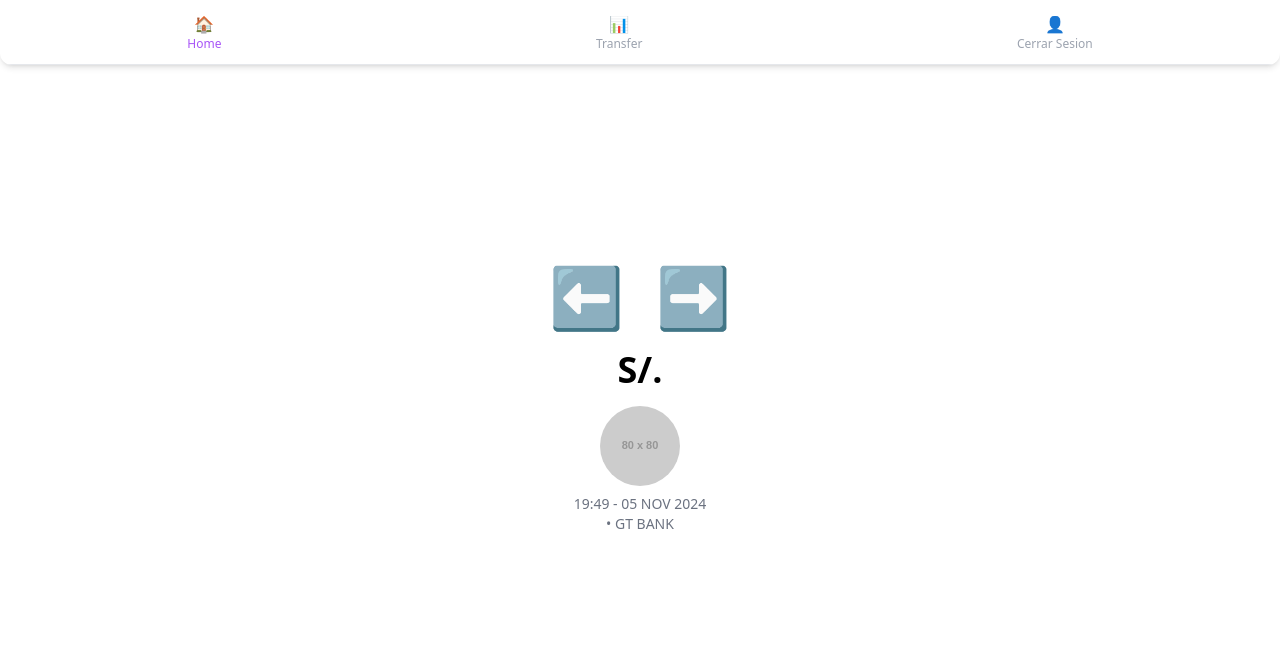
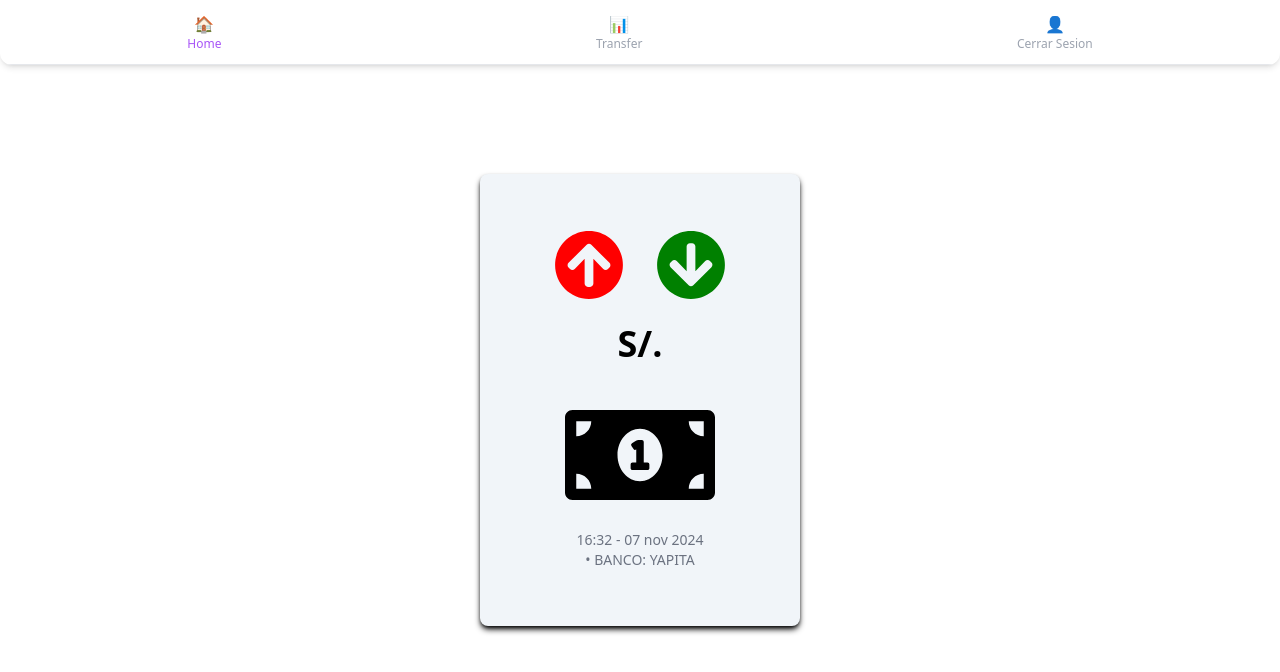
Before and after one commit to gian10carlos/so-frontend-web-app, a React (Create React App) app: page /transfer/voucher/1 in a window 1280 px wide. Shown: the top 672 px of the page. Built offline with nearby package versions, Linux system fonts and the light colour scheme; no server answers; sample sign-in values are in the browser's storage.

Commit message:
✨ feat(reniec): api reniec remove

```diff
--- a/src/app/domian/index.ts
+++ /dev/null
@@ -1 +0,0 @@
-export { ApiDniReniec } from './repository/ApiDniReniec';
--- a/src/app/domian/repository/ApiDniReniec.tsx
+++ /dev/null
@@ -1,20 +0,0 @@
-import axios from "axios";
-
-export class ApiDniReniec {
-    private token = process.env.REACT_APP_TOKEN_RENIEC;
-
-    public async verifyDni(dni: String) {
-
-        try {
-            const response = await axios.get(`https://apis.net.pe/consulta-dni-api/v2/reniec/dni?numero=${dni}`, {
-                headers: {
-                    'Authorization': `Bearer ${this.token}`,
-                }
-            });
-
-            return response.data;
-        } catch (error) {
-            throw new Error('');
-        }
-    }
-}
--- a/src/app/presentation/pages/auth/signup/page.tsx
+++ b/src/app/presentation/pages/auth/signup/page.tsx
@@ -3,7 +3,6 @@ import { CustomButton, CustomInput } from "../../../components";
 import { FaEye, FaEyeSlash } from 'react-icons/fa';
 import { Link } from "react-router-dom";
 import axiosIn from "../../../../api/axiosInstance";
-import { ApiDniReniec } from "../../../../domian";
 import Swal from "sweetalert2";
 
 export default function SignupPage() {
@@ -16,30 +15,6 @@ export default function SignupPage() {
   const [confirmPassword, setConfirmPassword] = useState<string>("");
   const [showPassword, setShowPassword] = useState<boolean>(false);
   const [showConfirmPassword, setShowConfirmPassword] = useState<boolean>(false);
-
-  const apiDniReniec = new ApiDniReniec();
-
-  const getApiDni = async () => {
-    try {
-      const fullname = await apiDniReniec.verifyDni(dni);
-      console.log("RETORNO DE API RENIEC");
-      console.log(fullname);
-      console.log(fullname['nombres']);
-      Swal.fire({
-        title: "Error",
-        text: "NOMBREEE: " + fullname['nombres'],
-        icon: "error",
-        timer: 1500
-      });
-    } catch (error) {
-      Swal.fire({
-        title: "Error",
-        text: "Intente mas tarde",
-        icon: "error",
-        timer: 1500
-      });
-    }
-  }
 
   const handleRegisterClick = async () => {
     let timerInterval: ReturnType<typeof setInterval>;
@@ -72,15 +47,10 @@ export default function SignupPage() {
         });
         return;
       }
-      await getApiDni();
-      const fullname = await apiDniReniec.verifyDni(dni);
-      const lastname: String = fullname['apellidoPaterno'] + fullname['apellidoMaterno']
 
       const date = new Date().toISOString().split('.')[0] + 'Z';
       const response = await axiosIn.post('/auth/register', {
         "dni": dni,
-        "first_name": fullname['nombres'],
-        "last_name": lastname,
         "code_identity": identifier,
         "card_number": cardNumber,
         "ccv": ccv,
--- a/src/app/presentation/pages/transfer/voucher/page.tsx
+++ b/src/app/presentation/pages/transfer/voucher/page.tsx
@@ -1,30 +1,41 @@
 import React, { Suspense } from 'react';
 import { useLocation } from 'react-router-dom';
 import { CustomLoading, CustomNavHeader } from '../../../components';
+import { FaArrowCircleDown, FaArrowCircleUp, FaMoneyBillAlt } from 'react-icons/fa';
 
 export default function VoucherPage() {
     const location = useLocation();
     const { dni, amount } = location.state || {};
+
+    const currentDate = new Date();
+    const formattedDate = currentDate.toLocaleDateString('es-ES', {
+        day: '2-digit',
+        month: 'short',
+        year: 'numeric',
+    });
+    const formattedTime = currentDate.toLocaleTimeString('es-ES', {
+        hour: '2-digit',
+        minute: '2-digit',
+    });
+
     return (
         <div className="flex flex-col items-center justify-center min-h-screen bg-white">
             <CustomNavHeader />
             <Suspense fallback={<CustomLoading />}>
-                <div className="flex space-x-8 mb-6">
-                    <div className="text-green-500 text-6xl">⬅️</div>
-                    <div className="text-red-500 text-6xl">➡️</div>
-                </div>
+                <div className='w-1/4 min-w-60 text-center bg-slate-100 py-14 rounded-lg shadow-md shadow-black'>
+                    <div className="flex w-full justify-center space-x-8 mb-6">
+                        <FaArrowCircleUp size={70} color='red' />
+                        <FaArrowCircleDown size={70} color='green' />
+                    </div>
 
-                <h1 className="text-4xl font-semibold mb-4">S/. {amount}</h1>
+                    <h1 className="text-4xl font-semibold mb-4">S/. {amount}</h1>
 
-                <div className="flex flex-col items-center">
-                    <img
-                        src="https://via.placeholder.com/80"
-                        alt="Alan Brito"
-                        className="w-20 h-20 rounded-full mb-2"
-                    />
-                    <h2 className="text-xl font-semibold">{dni}</h2>
-                    <p className="text-sm text-gray-500">19:49 - 05 NOV 2024</p>
-                    <p className="text-sm text-gray-500">{dni} • GT BANK</p>
+                    <div className="flex flex-col items-center">
+                        <FaMoneyBillAlt size={150} color='black' />
+                        <h2 className="text-xl font-semibold">{dni}</h2>
+                        <p className="text-sm text-gray-500">{formattedTime} - {formattedDate}</p>
+                        <p className="text-sm text-gray-500">{dni} • BANCO: YAPITA</p>
+                    </div>
                 </div>
             </Suspense>
         </div>
```
